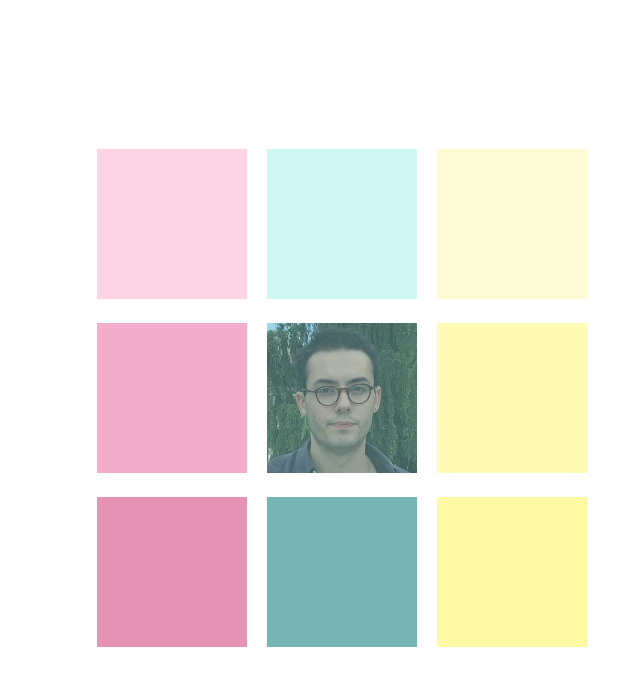
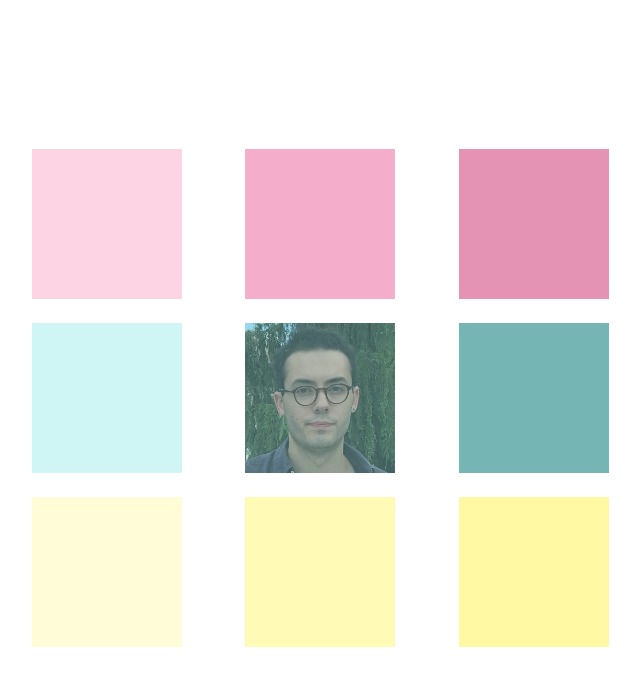
Before and after one commit to jdrub/drubin, a React (Create React App) app: page / in a window 1280 px wide. Shown: the top 686 px of the page, without its empty margins (298-938 px from the left). Built offline with nearby package versions, Linux system fonts and the light colour scheme.

Commit message:
adjust layout to use fixed positioning

```diff
--- a/src/Home.js
+++ b/src/Home.js
@@ -5,7 +5,6 @@ import MainPhoto from './mainPhoto.jpg';
 export default () => {
     return (
         <AppContainer>
-            <div>
                 <Row>
                     <Tile color="#FCD4E4" />
                     <Tile color="#CFF6F4" />
@@ -21,21 +20,19 @@ export default () => {
                     <Tile color="#75B6B4" />
                     <Tile color="#FFF9A4" />
                 </Row>
-            </div>
         </AppContainer>
     );
 }
 
 
 const AppContainer = styled.div`
+    position: fixed;
+    top: 50%;
+    left: 50%;
+    transform: translateX(-50%) translateY(-50%);
+
     display: flex;
     flex-direction: row;
-
-    justify-content: center;
-    align-items: center;
-
-    height: 100vh;
-    width: 100vw;
 `;
 
 const Tile = styled.div`
```
